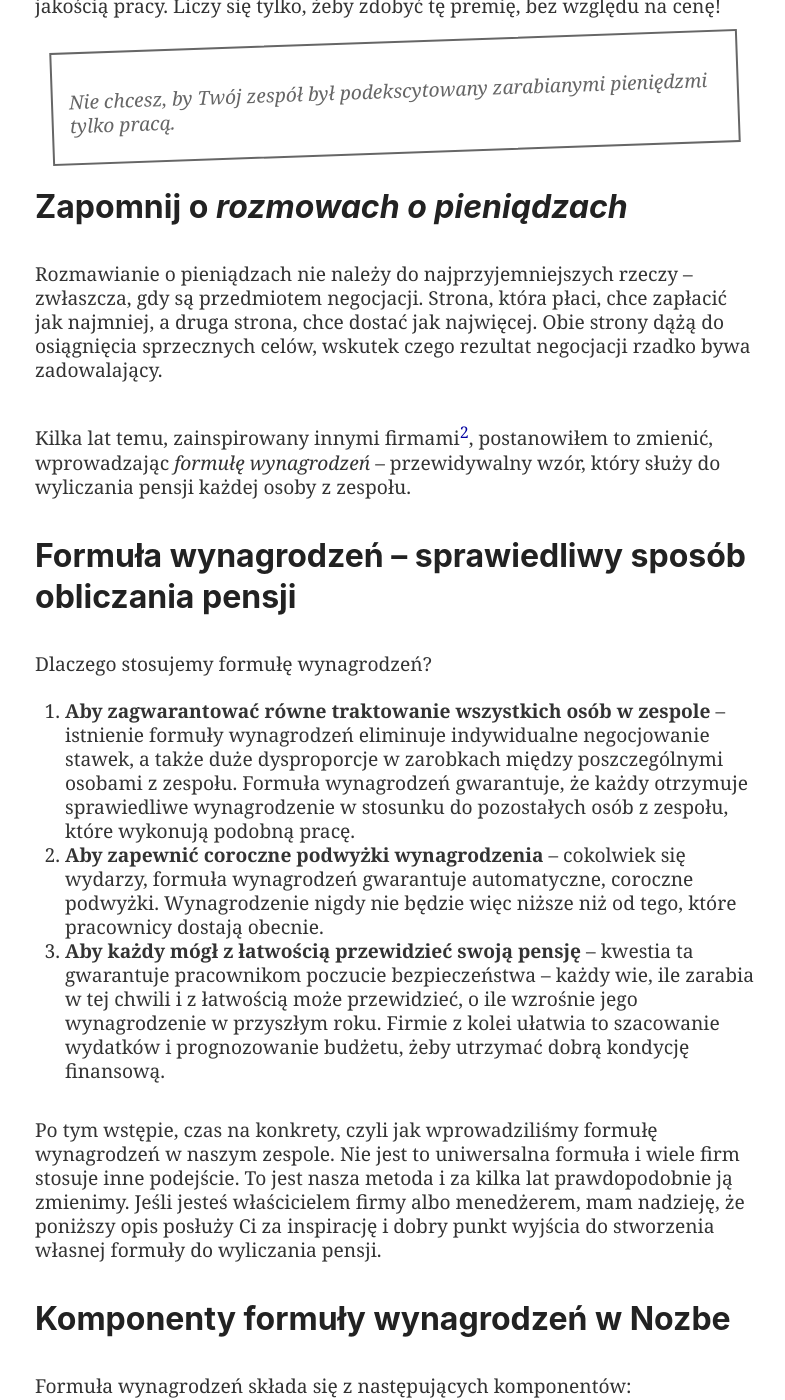
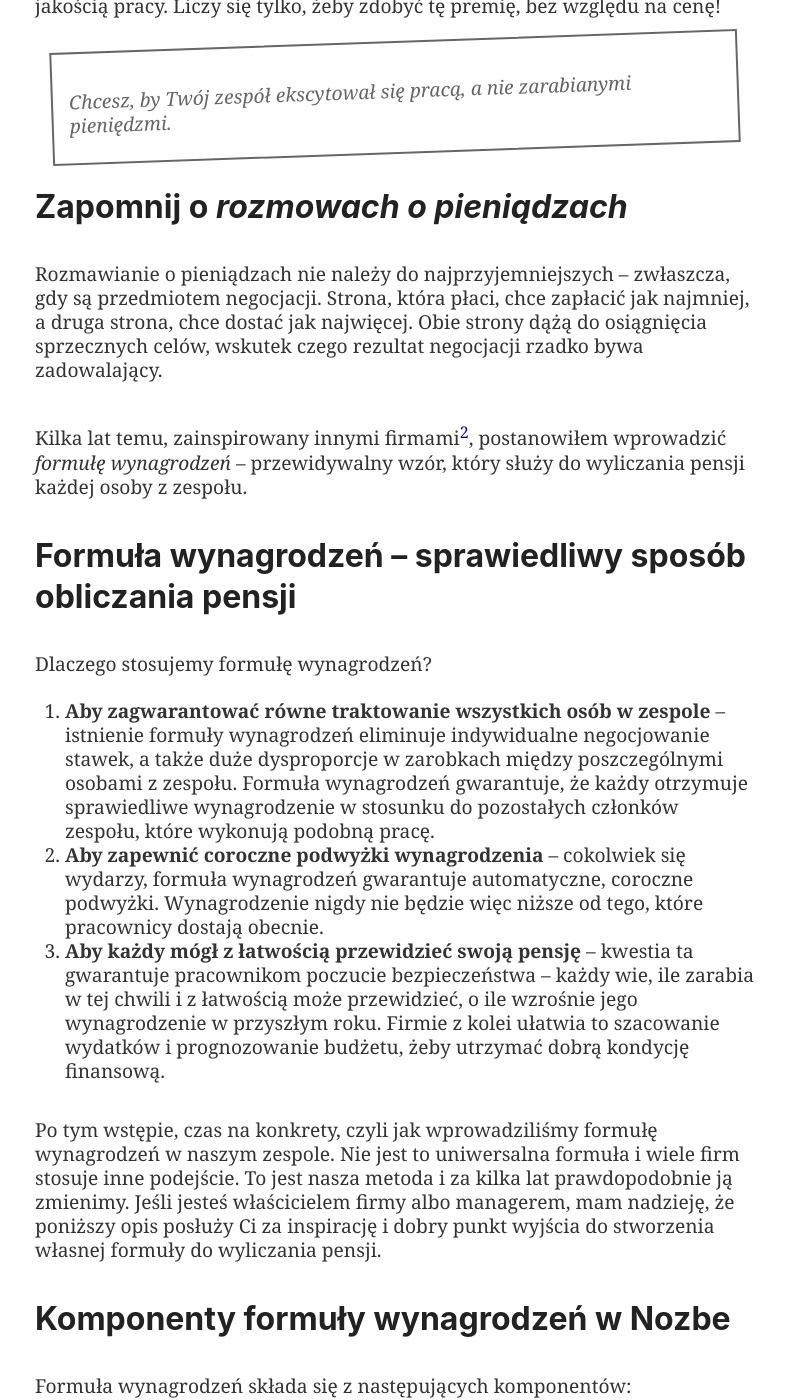
Before and after one commit to Nozbe/NoOffice.org, a Jekyll site: the page built from _pl/pay.md, in a window 1280 px wide and 1400 px high, scrolled down 1769 px. Shown: the whole window, without its empty margins (245-1030 px from the left). Built offline with Jekyll 4.4.1, drawn with Linux system fonts in a browser that asks for light colours; some of the changed text lies outside the part shown.

Commit message:
Update pay.md

```diff
--- a/_pl/pay.md
+++ b/_pl/pay.md
@@ -21,23 +21,23 @@ Nie rozumiem firm, które traktują zarabianie pieniędzy jako coś więcej niż
 
 Problem w tym, że po osiągnięciu finansowego celu, ludzie tracą zainteresowanie pracą. Skoro chodzi tylko o pieniądze, kto by się przejmował jakością pracy. Liczy się tylko, żeby zdobyć tę premię, bez względu na cenę!
 
-> Nie chcesz, by Twój zespół był podekscytowany zarabianymi pieniędzmi tylko pracą.
+> Chcesz, by Twój zespół ekscytował się pracą, a nie zarabianymi pieniędzmi.
 
 ## Zapomnij o *rozmowach o pieniądzach*
 
-Rozmawianie o pieniądzach nie należy do najprzyjemniejszych rzeczy – zwłaszcza, gdy są przedmiotem negocjacji. Strona, która płaci, chce zapłacić jak najmniej, a druga strona, chce dostać jak najwięcej. Obie strony dążą do osiągnięcia sprzecznych celów, wskutek czego rezultat negocjacji rzadko bywa zadowalający.
+Rozmawianie o pieniądzach nie należy do najprzyjemniejszych – zwłaszcza, gdy są przedmiotem negocjacji. Strona, która płaci, chce zapłacić jak najmniej, a druga strona, chce dostać jak najwięcej. Obie strony dążą do osiągnięcia sprzecznych celów, wskutek czego rezultat negocjacji rzadko bywa zadowalający.
 
-Kilka lat temu, zainspirowany innymi firmami[^2], postanowiłem to zmienić, wprowadzając *formułę wynagrodzeń* – przewidywalny wzór, który służy do wyliczania pensji każdej osoby z zespołu.
+Kilka lat temu, zainspirowany innymi firmami[^2], postanowiłem wprowadzić *formułę wynagrodzeń* – przewidywalny wzór, który służy do wyliczania pensji każdej osoby z zespołu.
 
 ## Formuła wynagrodzeń – sprawiedliwy sposób obliczania pensji
 
 Dlaczego stosujemy formułę wynagrodzeń?
 
-1. **Aby zagwarantować równe traktowanie wszystkich osób w zespole** – istnienie formuły wynagrodzeń eliminuje indywidualne negocjowanie stawek, a także duże dysproporcje w zarobkach między poszczególnymi osobami z zespołu. Formuła wynagrodzeń gwarantuje, że każdy otrzymuje sprawiedliwe wynagrodzenie w stosunku do pozostałych osób z zespołu, które wykonują podobną pracę.
-2. **Aby zapewnić coroczne podwyżki wynagrodzenia** – cokolwiek się wydarzy, formuła wynagrodzeń gwarantuje automatyczne, coroczne podwyżki. Wynagrodzenie nigdy nie będzie więc niższe niż od tego, które pracownicy dostają obecnie.
+1. **Aby zagwarantować równe traktowanie wszystkich osób w zespole** – istnienie formuły wynagrodzeń eliminuje indywidualne negocjowanie stawek, a także duże dysproporcje w zarobkach między poszczególnymi osobami z zespołu. Formuła wynagrodzeń gwarantuje, że każdy otrzymuje sprawiedliwe wynagrodzenie w stosunku do pozostałych członków zespołu, które wykonują podobną pracę.
+2. **Aby zapewnić coroczne podwyżki wynagrodzenia** – cokolwiek się wydarzy, formuła wynagrodzeń gwarantuje automatyczne, coroczne podwyżki. Wynagrodzenie nigdy nie będzie więc niższe od tego, które pracownicy dostają obecnie.
 3. **Aby każdy mógł z łatwością przewidzieć swoją pensję** – kwestia ta gwarantuje pracownikom poczucie bezpieczeństwa – każdy wie, ile zarabia w tej chwili i z łatwością może przewidzieć, o ile wzrośnie jego wynagrodzenie w przyszłym roku. Firmie z kolei ułatwia to szacowanie wydatków i prognozowanie budżetu, żeby utrzymać dobrą kondycję finansową.
 
-Po tym wstępie, czas na konkrety, czyli jak wprowadziliśmy formułę wynagrodzeń w naszym zespole. Nie jest to uniwersalna formuła i wiele firm stosuje inne podejście. To jest nasza metoda i za kilka lat prawdopodobnie ją zmienimy. Jeśli jesteś właścicielem firmy albo menedżerem, mam nadzieję, że poniższy opis posłuży Ci za inspirację i dobry punkt wyjścia do stworzenia własnej formuły do wyliczania pensji.
+Po tym wstępie, czas na konkrety, czyli jak wprowadziliśmy formułę wynagrodzeń w naszym zespole. Nie jest to uniwersalna formuła i wiele firm stosuje inne podejście. To jest nasza metoda i za kilka lat prawdopodobnie ją zmienimy. Jeśli jesteś właścicielem firmy albo managerem, mam nadzieję, że poniższy opis posłuży Ci za inspirację i dobry punkt wyjścia do stworzenia własnej formuły do wyliczania pensji.
 
 ## Komponenty formuły wynagrodzeń w Nozbe
 
@@ -49,7 +49,7 @@ Wynagrodzenie bazowe to wartość rynkowa pensji, jaką zarabiają pracownicy z
 
 Celem całego zespołu jest wspólne działanie na rzecz *zwiększenia wynagrodzenia bazowego*, które jest uwarunkowane wzrostem dochodów firmy. Dzięki temu cały zespół otrzymuje podwyżkę w jednakowym momencie.
 
-> Wzrost wynagrodzenia podstawowego **jest głównym celem**, do którego dążymy. Zależy nam żeby firma była w dobrej kondycji finansowej, by w przyszłym roku wszyscy mogli cieszyć się podwyżką.
+> Wzrost wynagrodzenia podstawowego **jest głównym celem**, do którego dążymy. Zależy nam, żeby firma była w dobrej kondycji finansowej, by w przyszłym roku wszyscy mogli cieszyć się podwyżką.
 
 W naszym zespole są różne kategorie pracowników:
 
```
Also changed, not shown: other parts of _pl/pay.md (+7 -7 lines).
